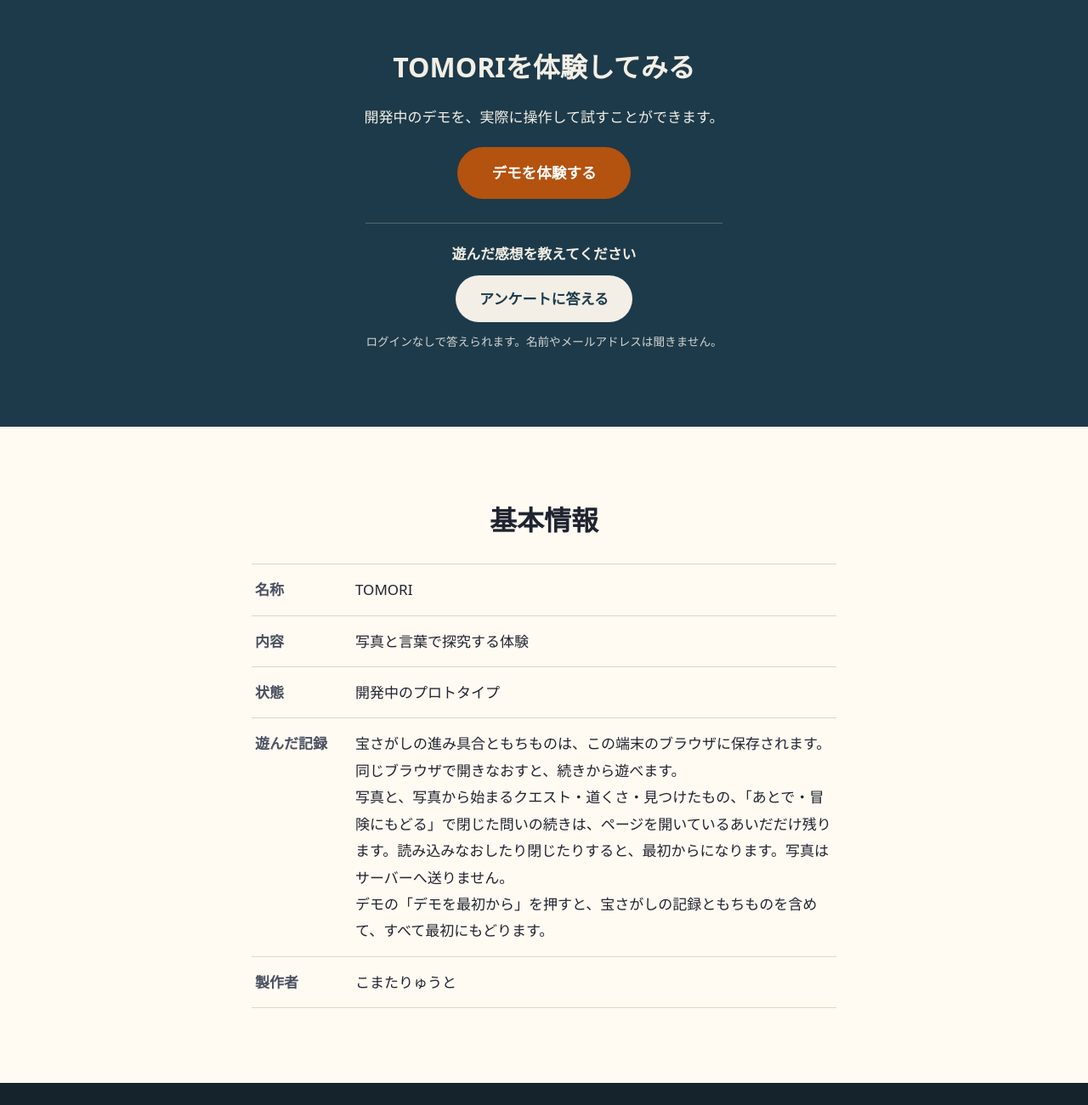
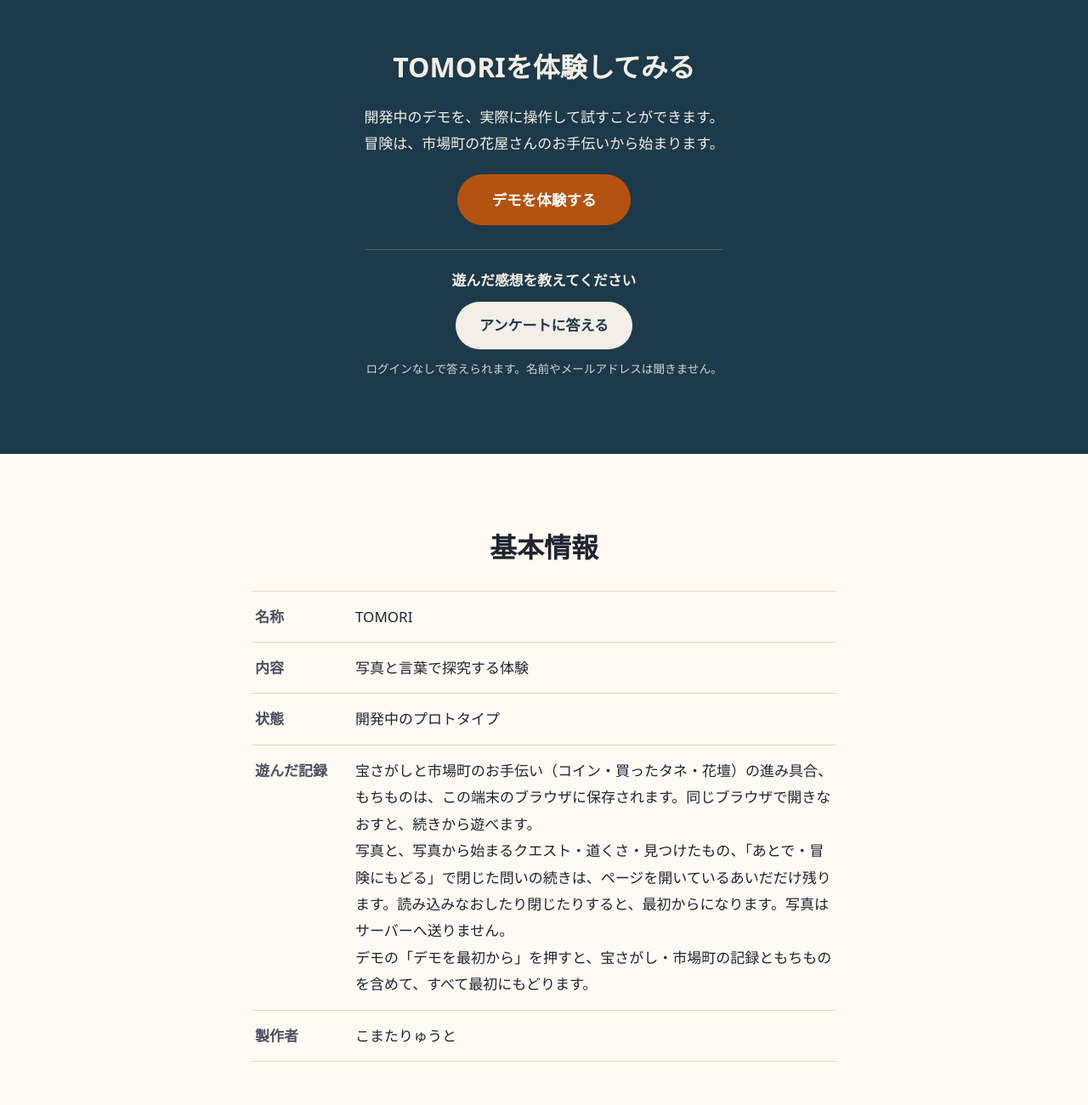
Before and after one commit to ryuto4646/tomori-lp, a plain HTML site: page index.html in a window 1280 px wide. Shown: the part 3060-4360 px from the top of the page at 85% size. Drawn offline with Linux system fonts and the light colour scheme.

Commit message:
docs: town-first start and town records in the play-record note (TOWN-01 release)
Co-Authored-By: Claude Opus 5.5 <noreply@anthropic.com>

```diff
--- a/index.html
+++ b/index.html
@@ -172,7 +172,7 @@
     <section class="section cta" id="demo" aria-labelledby="demo-title">
       <div class="container narrow cta-inner">
         <h2 id="demo-title" class="cta-title">TOMORIを体験してみる</h2>
-        <p>開発中のデモを、実際に操作して試すことができます。</p>
+        <p>開発中のデモを、実際に操作して試すことができます。<br>冒険は、市場町の花屋さんのお手伝いから始まります。</p>
         <!-- デモURLは js/config.js の demoUrl で差し替える。未設定のあいだは「準備中」表示になる -->
         <a class="btn btn-primary btn-large" id="demo-link" data-slot="demo" aria-disabled="true">デモは準備中です</a>
         <p class="cta-note" id="demo-note">デモの公開準備を進めています。</p>
@@ -204,7 +204,7 @@
           </div>
           <div class="info-row">
             <dt>遊んだ記録</dt>
-            <dd>宝さがしの進み具合ともちものは、この端末のブラウザに保存されます。同じブラウザで開きなおすと、続きから遊べます。<br>写真と、写真から始まるクエスト・道くさ・見つけたもの、「あとで・冒険にもどる」で閉じた問いの続きは、ページを開いているあいだだけ残ります。読み込みなおしたり閉じたりすると、最初からになります。写真はサーバーへ送りません。<br>デモの「デモを最初から」を押すと、宝さがしの記録ともちものを含めて、すべて最初にもどります。</dd>
+            <dd>宝さがしと市場町のお手伝い（コイン・買ったタネ・花壇）の進み具合、もちものは、この端末のブラウザに保存されます。同じブラウザで開きなおすと、続きから遊べます。<br>写真と、写真から始まるクエスト・道くさ・見つけたもの、「あとで・冒険にもどる」で閉じた問いの続きは、ページを開いているあいだだけ残ります。読み込みなおしたり閉じたりすると、最初からになります。写真はサーバーへ送りません。<br>デモの「デモを最初から」を押すと、宝さがし・市場町の記録ともちものを含めて、すべて最初にもどります。</dd>
           </div>
           <div class="info-row">
             <dt>製作者</dt>
```
